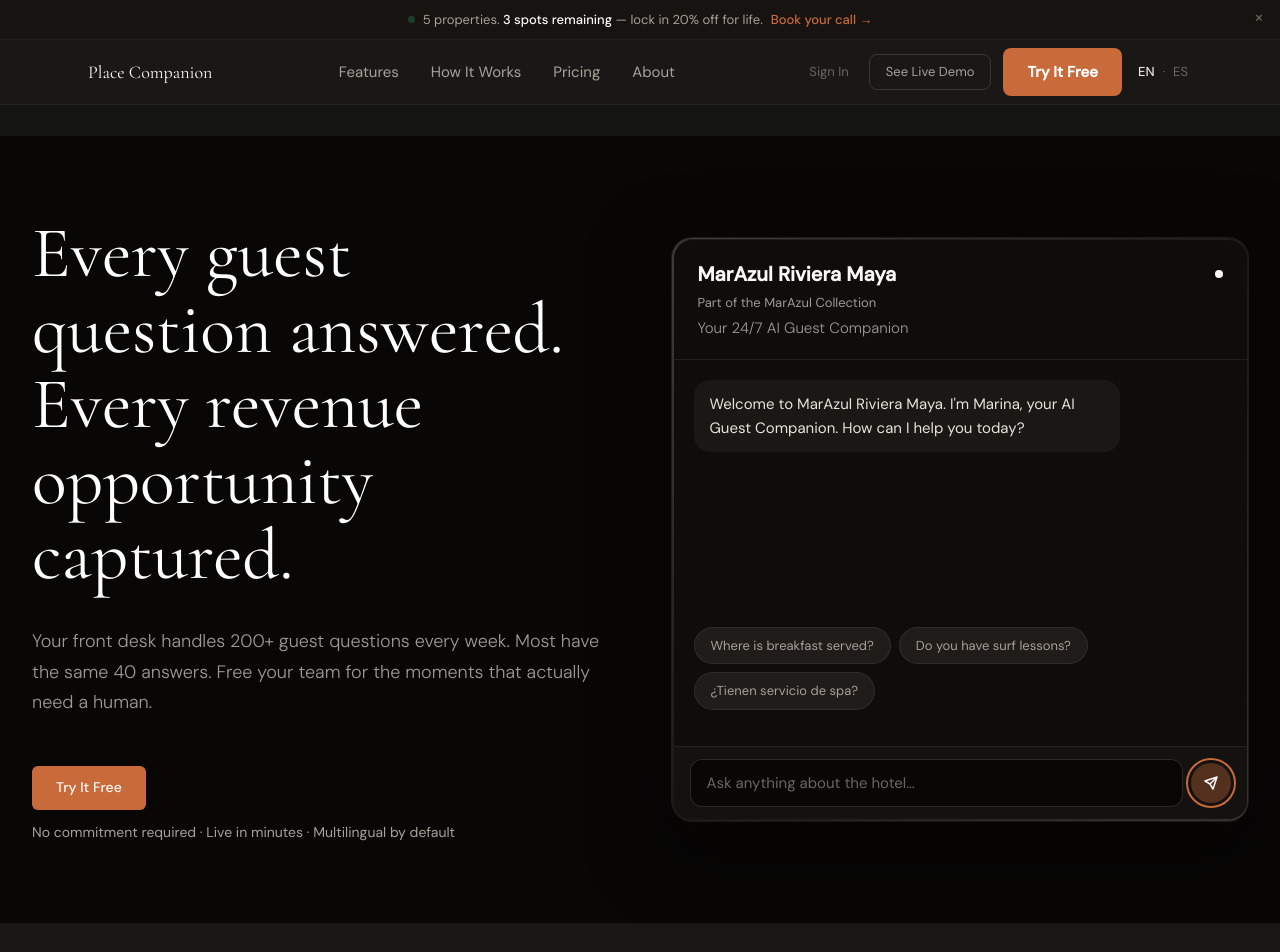
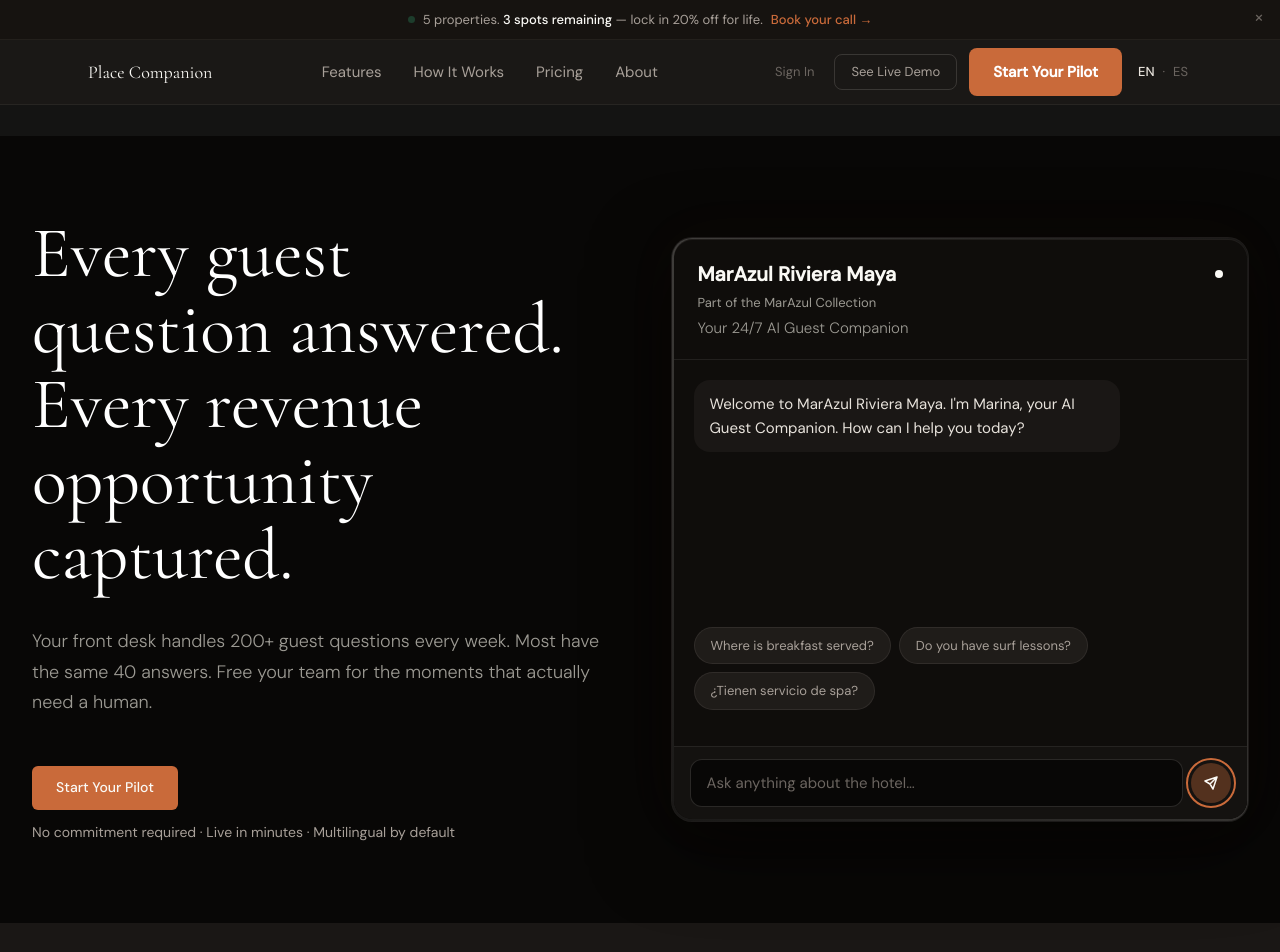
Before and after one commit to eduardovertiz-dotcom/placecompanion, a Next.js app: page / in a window 1280 px wide. Shown: the top 952 px of the page. Built offline with nearby package versions, Linux system fonts and the light colour scheme.

Commit message:
feat: unified CTA language — Start Your Pilot everywhere

```diff
--- a/src/app/demo/page.tsx
+++ b/src/app/demo/page.tsx
@@ -121,7 +121,8 @@ export default function DemoPage() {
           </Link>
           <Link
             href="/onboarding"
-            className="inline-flex items-center font-sans text-[13px] font-medium text-[#FAF9F5] bg-[#C96A3A] hover:bg-[#D4784A] h-9 px-4 rounded-md transition-colors"
+            className="inline-flex items-center font-sans text-[13px] font-medium h-9 px-4 rounded-md transition-colors"
+            style={{ background: 'transparent', border: '1px solid rgba(232,227,220,0.25)', color: '#E8E3DC' }}
           >
             {t.demo.createCta}
           </Link>
--- a/src/lib/i18n/translations.ts
+++ b/src/lib/i18n/translations.ts
@@ -9,15 +9,15 @@ export const translations = {
       demo: 'Demo',
       about: 'About',
       seeDemo: 'See Live Demo',
-      createAssistant: 'Try It Free',
+      createAssistant: 'Start Your Pilot',
       signIn: 'Sign In',
     },
     hero: {
       headline: 'Every guest question answered. Every revenue opportunity captured.',
       subhead: 'Your front desk handles 200+ guest questions every week. Most have the same 40 answers. Free your team for the moments that actually need a human.',
       emerald: 'Your hotel becomes searchable by conversation.',
-      primaryCta: 'Try It Free',
-      ghostCta: 'Try the Demo',
+      primaryCta: 'Start Your Pilot',
+      ghostCta: 'See Live Demo',
       trust: 'No commitment required · Live in minutes · Multilingual by default',
 
     },
@@ -109,7 +109,7 @@ export const translations = {
       monthly: 'or $349/mo monthly',
       monthlyGroup: 'or $599/mo monthly',
       trial: '14-day pilot · No commitment required',
-      startTrial: 'Start pilot',
+      startTrial: 'Start Your Pilot',
       contactUs: 'Contact Us →',
       foundingNote: 'Founding Partners lock in lifetime rates at 20% off.',
       foundingApply: 'Apply →',
@@ -148,7 +148,7 @@ export const translations = {
     finalCta: {
       headline: 'Create your hotel assistant.',
       body: 'See how guests experience your property when every question has an instant answer.',
-      button: 'Try It Free',
+      button: 'Start Your Pilot',
     },
     footer: {
       tagline: 'The AI that knows your hotel.',
@@ -206,7 +206,7 @@ export const translations = {
       step4Body: 'Create your account to deploy your assistant and start your 14-day pilot.',
       emailPlaceholder: 'your@email.com',
       passwordPlaceholder: 'Create a password (min 8 characters)',
-      createBtn: 'Create Account & Start pilot',
+      createBtn: 'Create Account & Start Your Pilot',
       creating: 'Creating your account...',
       trialNote: '14-day pilot · No commitment required · Cancel anytime',
       tryAgain: 'Try Again',
@@ -318,7 +318,7 @@ export const translations = {
         { q: 'What happens when a guest reports an issue?', a: "When a guest mentions any issue, your assistant asks for their room number and sends two email alerts to your team: one immediately when the issue is reported, and a second when the room number is confirmed. Your guest gets a warm, reassuring response. Nothing falls through the cracks." },
         { q: 'How do guests access the assistant?', a: 'Via QR code, a link on your website, or embedded as a chat widget. No app download required.' },
         { q: 'Can I customize what the assistant knows?', a: 'Yes. You control all property information — menus, policies, amenities, local recommendations. Update it anytime from your dashboard.' },
-        { q: 'Is there a pilot?', a: "Yes. 14 days free, No commitment required. You'll have a fully working assistant for your property within minutes of signing up." },
+        { q: 'Is there a pilot?', a: "Yes. 14-day pilot · No commitment required. You'll have a fully working assistant for your property within minutes of signing up." },
         { q: 'What if I have multiple properties?', a: 'The Small Group plan covers 2–5 properties under one dashboard. For larger portfolios, contact us for enterprise pricing.' },
       ],
     },
@@ -327,7 +327,7 @@ export const translations = {
       headline: 'Meet Marina, the AI Guest Companion of MarAzul Riviera Maya.',
       description: 'A live Place Companion assistant configured for a boutique coastal hotel. Ask anything a guest might want to know — dining hours, spa treatments, nearby experiences, check-in policies.',
       langNote: 'Ask in any language. Your question, your language.',
-      createCta: 'Try It Free',
+      createCta: 'Start Your Pilot',
       trialNote: 'No commitment required · Live in minutes',
       chatPlaceholder: 'Ask anything about the hotel…',
       collectionLabel: 'Part of the MarAzul Collection',
@@ -430,15 +430,15 @@ export const translations = {
       demo: 'Demo',
       about: 'Nosotros',
       seeDemo: 'Ver Demo',
-      createAssistant: 'Pruébalo Gratis',
+      createAssistant: 'Inicia tu Piloto',
       signIn: 'Inicia Sesión',
     },
     hero: {
       headline: 'La IA que conoce tu hotel. Y tu destino.',
       subhead: 'Tu recepción atiende más de 200 preguntas de huéspedes cada semana. La mayoría tienen las mismas 40 respuestas. Libera a tu equipo para los momentos que realmente necesitan un humano.',
       emerald: 'Tu hotel se vuelve buscable por conversación.',
-      primaryCta: 'Pruébalo Gratis',
-      ghostCta: 'Prueba el Demo',
+      primaryCta: 'Inicia tu Piloto',
+      ghostCta: 'Ver Demo en Vivo',
       trust: 'Sin tarjeta de crédito · En minutos · Multilingüe por defecto',
 
     },
@@ -530,7 +530,7 @@ export const translations = {
       monthly: 'o $349/mes mensual',
       monthlyGroup: 'o $549/mes mensual',
       trial: 'Piloto de 14 días · Sin compromiso',
-      startTrial: 'Comenzar Prueba Gratis',
+      startTrial: 'Inicia tu Piloto',
       contactUs: 'Contáctenos →',
       foundingNote: 'Los Socios Fundadores obtienen tarifas de por vida con 20% de descuento.',
       foundingApply: 'Aplicar →',
@@ -569,7 +569,7 @@ export const translations = {
     finalCta: {
       headline: 'Crea el asistente de tu hotel.',
       body: 'Descubre cómo los huéspedes viven tu propiedad cuando cada pregunta tiene una respuesta instantánea.',
-      button: 'Pruébalo Gratis',
+      button: 'Inicia tu Piloto',
     },
     footer: {
       tagline: 'La IA que conoce tu hotel.',
@@ -627,7 +627,7 @@ export const translations = {
       step4Body: 'Crea tu cuenta para desplegar tu asistente y comenzar tu prueba gratis de 14 días.',
       emailPlaceholder: 'tu@email.com',
       passwordPlaceholder: 'Crea una contraseña (mín. 8 caracteres)',
-      createBtn: 'Crear Cuenta y Comenzar Prueba Gratis',
+      createBtn: 'Crear Cuenta e Iniciar tu Piloto',
       creating: 'Creando tu cuenta...',
       trialNote: 'Piloto de 14 días · Sin compromiso · Cancela cuando quieras',
       tryAgain: 'Intentar de Nuevo',
@@ -748,7 +748,7 @@ export const translations = {
       headline: 'Conoce a Marina, la Asistente de Huéspedes con IA de MarAzul Riviera Maya.',
       description: 'Un asistente en vivo de Place Companion configurado para un hotel boutique costero. Pregunta lo que un huésped quisiera saber — horarios de comedor, tratamientos de spa, experiencias cercanas, políticas de check-in.',
       langNote: 'Pregunta en cualquier idioma. Tu pregunta, tu idioma.',
-      createCta: 'Pruébalo Gratis',
+      createCta: 'Inicia tu Piloto',
       trialNote: 'Sin tarjeta de crédito · En vivo en minutos',
       chatPlaceholder: 'Pregunta cualquier cosa sobre el hotel…',
       collectionLabel: 'Parte de la Colección MarAzul',
```
